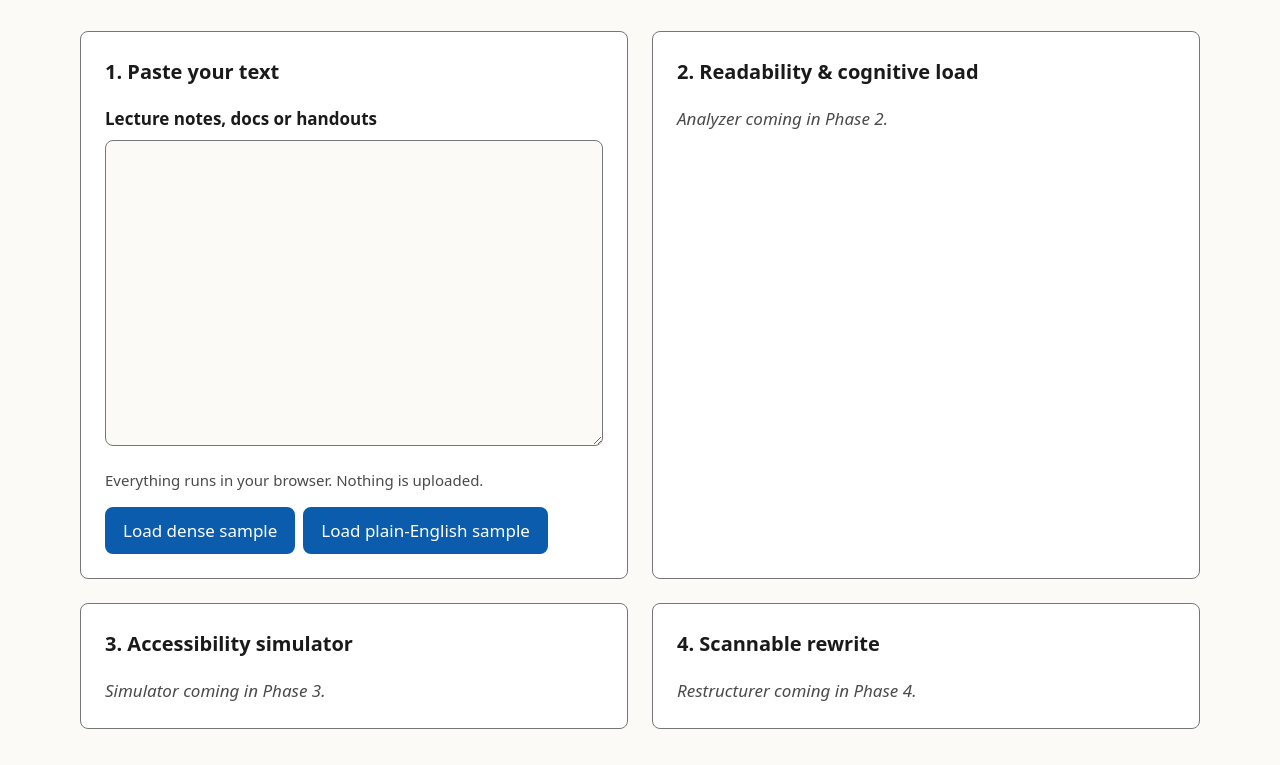
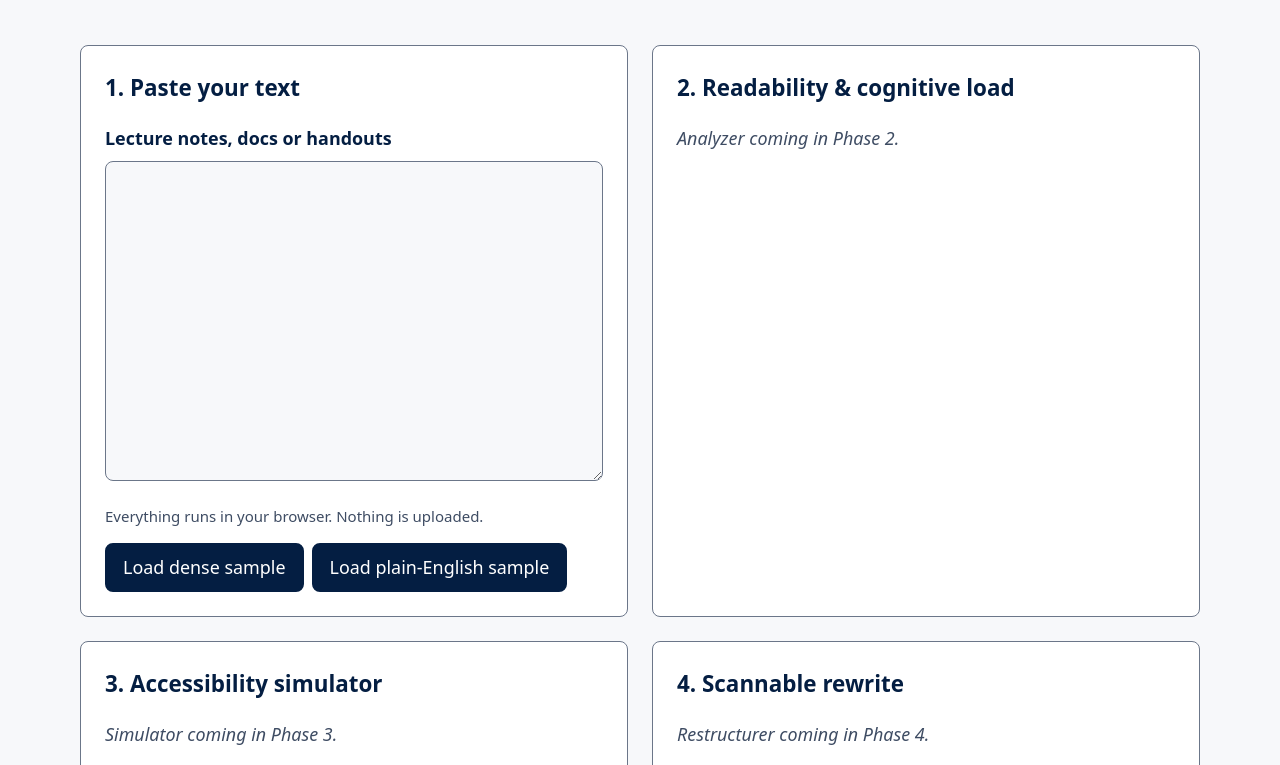
Before and after one commit to mradityaraj22/CRISP, a website with bundled scripts: page index.html in a window 1280 px wide. Shown: the part 117-882 px from the top of the page. Built offline with nearby package versions, Linux system fonts and the light colour scheme.

Commit message:
feat(design-tokens): add WCAG 2.1 high-contrast CSS variables

```diff
--- a/styles/tokens.css
+++ b/styles/tokens.css
@@ -1,50 +1,81 @@
-/* LectureLens design tokens.
-   Contrast targets: body text >= 7:1 (AAA), UI text and controls >= 4.5:1 (AA). */
+/* ==========================================================================
+   LectureLens design tokens (WCAG 2.1)
+   Every ratio below was computed, not eyeballed. Ratios are listed against
+   --color-bg / --color-surface / --color-surface-alt.
+   Targets: body text AAA (>= 7:1), UI text AA (>= 4.5:1), borders >= 3:1.
+   ========================================================================== */
 
 :root {
-  /* Colour: light theme */
-  --color-bg: #fbfaf7;
-  --color-surface: #ffffff;
-  --color-text: #1a1a1a;          /* 17.4:1 on --color-bg */
-  --color-text-muted: #4a4a4a;    /* 8.6:1 on --color-bg */
-  --color-border: #767676;        /* 4.5:1, meets non-text contrast */
-  --color-accent: #0b5cad;        /* 6.6:1 on white */
-  --color-accent-text: #ffffff;
-  --color-focus: #b5179e;
-  --color-warn: #8a4b00;
-  --color-good: #1d6b35;
+  color-scheme: light dark;
 
-  /* Typography */
-  --font-body: system-ui, -apple-system, "Segoe UI", Roboto, sans-serif;
+  /* ---- Brand ---- */
+  --color-navy: #041E42;            /* 15.6 / 16.5 / 14.6  AAA */
+  --color-clarity: #065F46;         /* 7.2 / 7.7 / 6.8     structured, low friction */
+  --color-friction: #B91C1C;        /* 6.1 / 6.5 / 5.7     warnings, dense friction (AA) */
+  --color-clarity-tint: #ECF6F1;    /* clarity on tint: 7.0 */
+  --color-friction-tint: #FDF0F0;   /* friction on tint: 5.8 */
+
+  /* ---- Surfaces ---- */
+  --color-bg: #F7F8FA;
+  --color-surface: #FFFFFF;
+  --color-surface-alt: #EEF1F5;
+
+  /* ---- Text and lines ---- */
+  --color-text: var(--color-navy);
+  --color-text-muted: #3E4C63;      /* 8.2 / 8.7 / 7.7  AAA */
+  --color-border: #6B7689;          /* 4.3 / 4.6 / 4.0  non-text >= 3:1 */
+
+  /* ---- Interactive ---- */
+  --color-accent: var(--color-navy);
+  --color-accent-text: #FFFFFF;     /* white on navy: 16.5 */
+  --color-focus: #A3127F;           /* 6.7 / 7.1 / 6.3, distinct from every brand hue */
+
+  /* ---- Fluid type scale (320px -> 1280px viewports) ---- */
+  --font-body: system-ui, -apple-system, "Segoe UI", Roboto, "Noto Sans", sans-serif;
   --font-mono: ui-monospace, "SF Mono", Menlo, Consolas, monospace;
-  --text-sm: 0.9375rem;
-  --text-base: 1.0625rem;
-  --text-lg: 1.25rem;
-  --text-xl: 1.75rem;
+  --text-sm: clamp(0.875rem, 0.84rem + 0.15vw, 0.9375rem);
+  --text-base: clamp(1rem, 0.96rem + 0.2vw, 1.125rem);
+  --text-lg: clamp(1.2rem, 1.1rem + 0.45vw, 1.4rem);
+  --text-xl: clamp(1.6rem, 1.35rem + 1.1vw, 2.25rem);
+  --text-2xl: clamp(2rem, 1.6rem + 1.8vw, 3rem);
+  --leading-tight: 1.25;
   --leading-body: 1.6;
-  --measure: 68ch;
+  --measure: 68ch;                  /* comfortable line length */
 
-  /* Space and shape */
+  /* ---- Spacing (4px base) ---- */
   --space-1: 0.25rem;
   --space-2: 0.5rem;
   --space-3: 1rem;
   --space-4: 1.5rem;
   --space-5: 2.5rem;
+  --space-6: 4rem;
+  --space-section: clamp(1.5rem, 1rem + 2.5vw, 3rem);
+
+  /* ---- Shape and focus ---- */
   --radius: 8px;
+  --radius-sm: 4px;
   --focus-ring: 3px solid var(--color-focus);
+  --tap-target: 44px;               /* WCAG 2.5.5 (AAA) target size */
 }
 
+/* Dark mode: its own validated steps, not an automatic inversion. */
 @media (prefers-color-scheme: dark) {
   :root {
-    --color-bg: #121212;
-    --color-surface: #1c1c1c;
-    --color-text: #f2f2f2;
-    --color-text-muted: #c4c4c4;
-    --color-border: #8c8c8c;
-    --color-accent: #7ab8ff;
-    --color-accent-text: #0a0a0a;
-    --color-focus: #ff8ad8;
-    --color-warn: #ffb866;
-    --color-good: #7fd99a;
+    --color-bg: #0B1220;
+    --color-surface: #111A2E;
+    --color-surface-alt: #1A2540;
+
+    --color-text: #F1F4F9;          /* 17.0 / 15.7 / 13.8 */
+    --color-text-muted: #C3CCDA;    /* 11.6 / 10.7 / 9.4 */
+    --color-border: #7E8BA3;        /* 5.4 / 5.0 / 4.4 */
+
+    --color-clarity: #6EE7B7;       /* 12.3 / 11.4 / 10.0 */
+    --color-friction: #FCA5A5;      /* 9.9 / 9.1 / 8.0 */
+    --color-clarity-tint: #0F2A22;
+    --color-friction-tint: #2E1517;
+
+    --color-accent: #9CC3FF;        /* 10.4 / 9.6 / 8.4 */
+    --color-accent-text: #041E42;   /* navy on accent: 9.2 */
+    --color-focus: #F9A8D4;         /* 10.3 / 9.6 / 8.4 */
   }
 }
```
